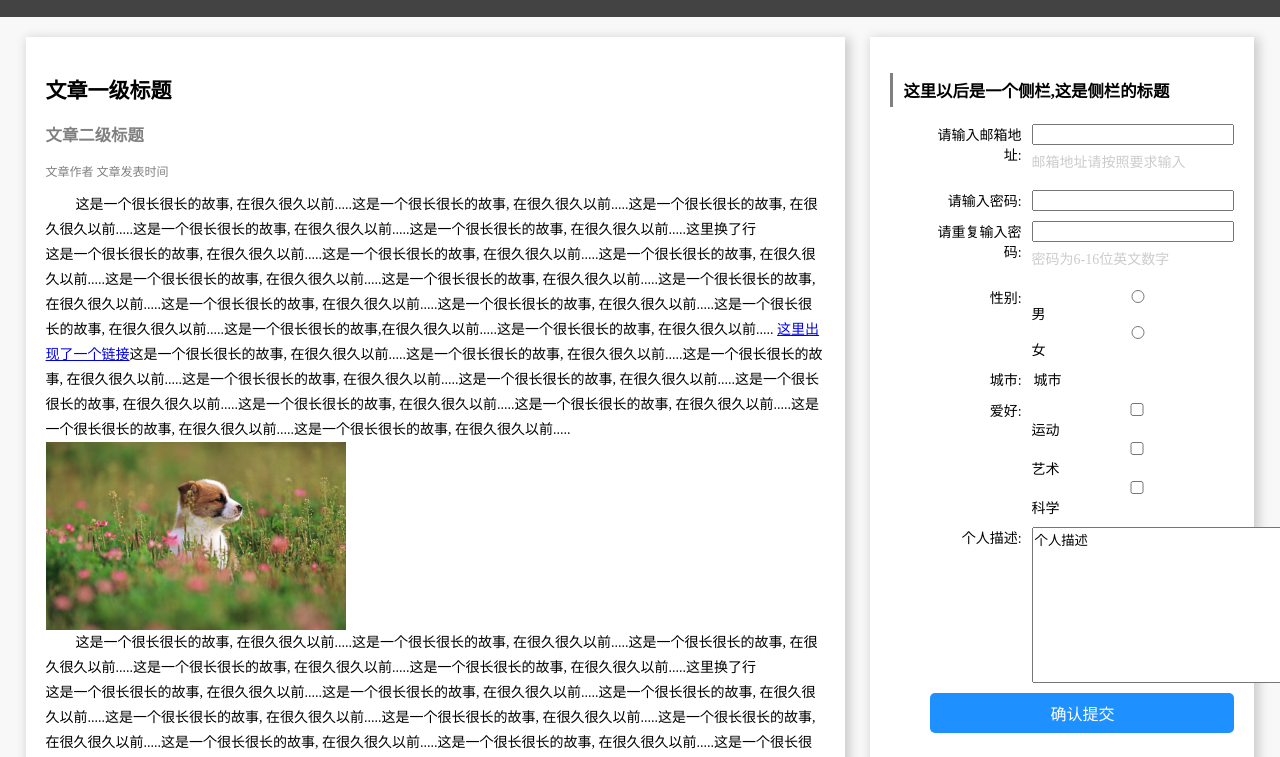
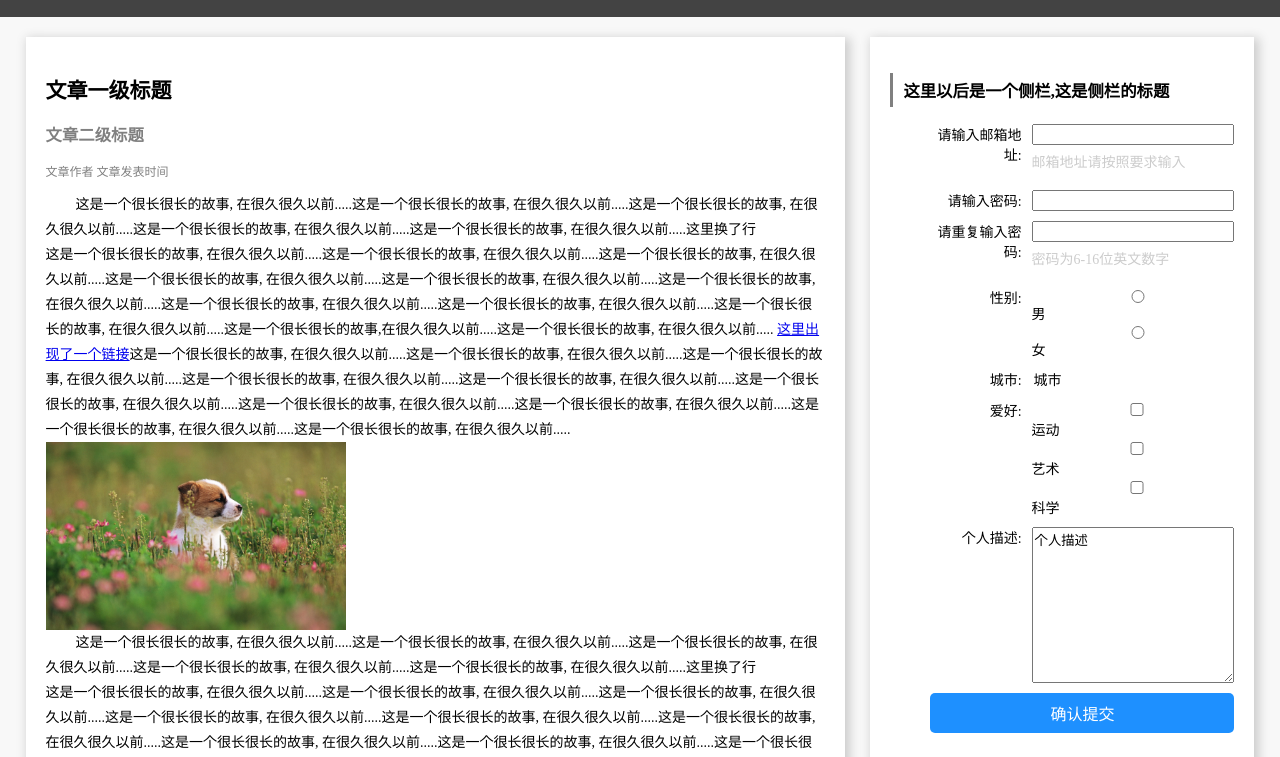
Before and after one commit to asd2766/BaiduHomework, a plain HTML site: page xiaowei-college/05/index.html in a window 1280 px wide. Shown: the part 41-798 px from the top of the page. Drawn offline with Linux system fonts and the light colour scheme.

Commit message:
调整宽度

```diff
--- a/xiaowei-college/05/index.html
+++ b/xiaowei-college/05/index.html
@@ -179,7 +179,8 @@
       line-height: 35px;
     }
 
-    .col input {
+    .col input,
+    .col textarea {
       width: 100%;
     }
 
```
